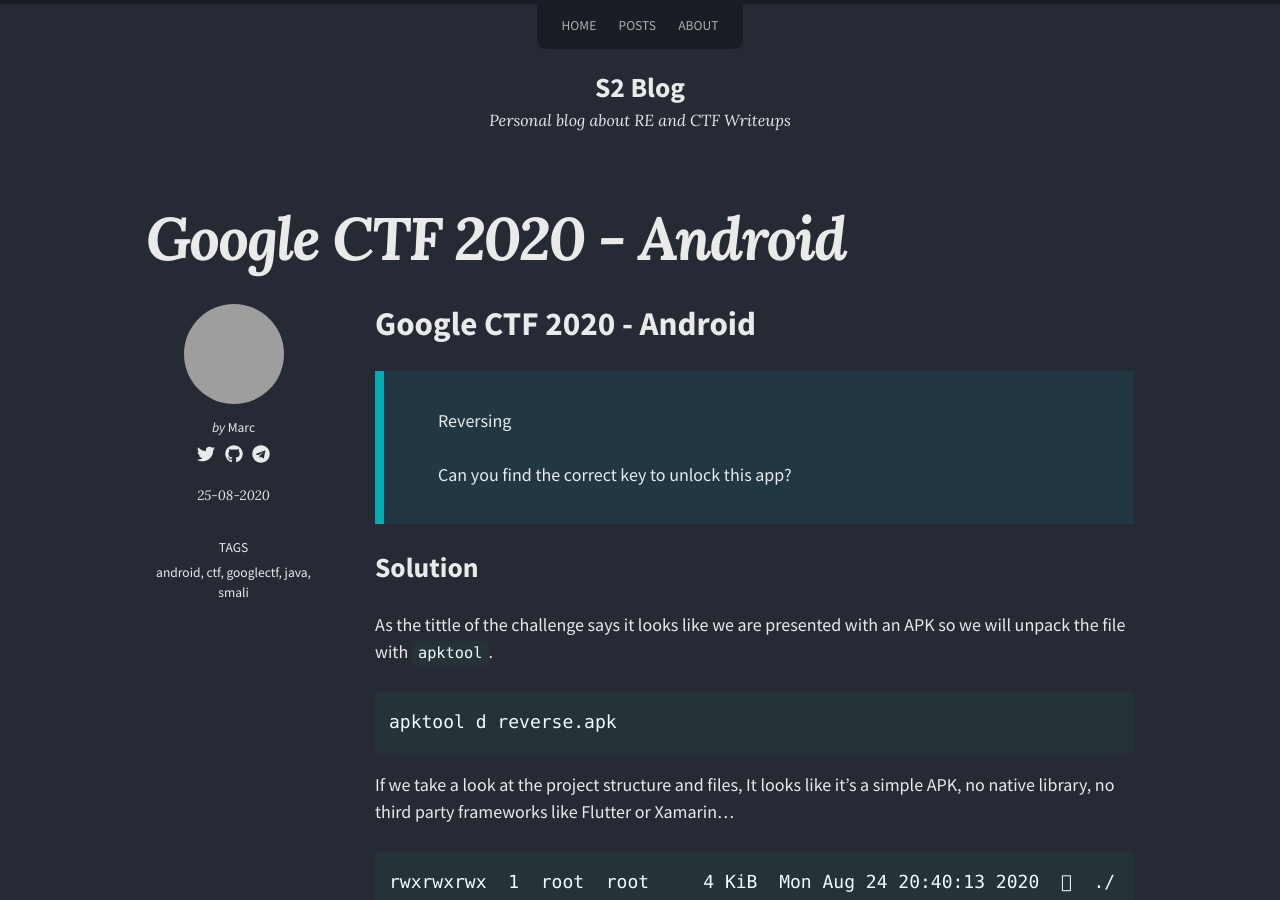
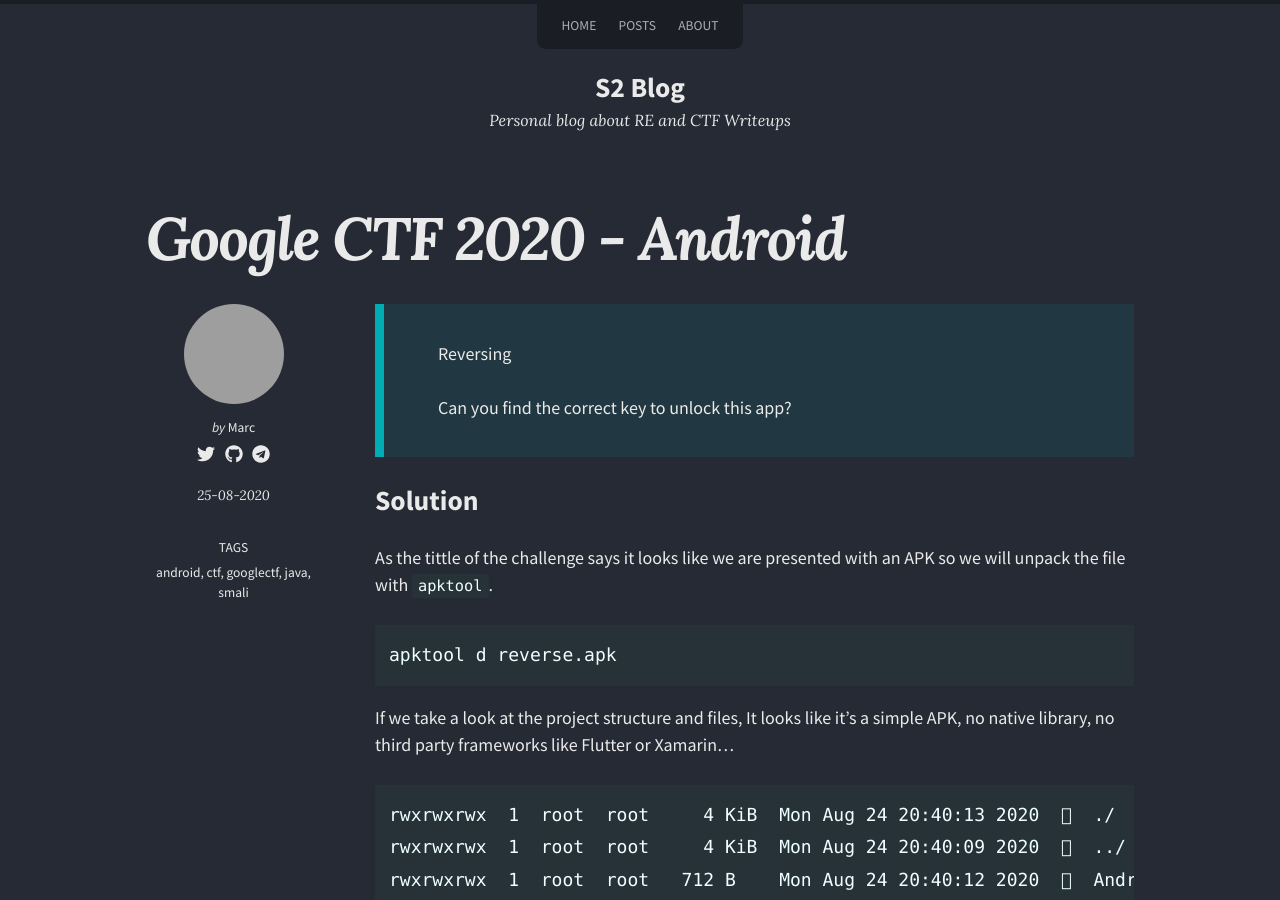
Before and after one commit to sisoma2/sisoma2.github.io, a Jekyll site: the page built from _posts/2020-08-25-googlectf-Android.md, in a window 1280 px wide and 900 px high. Built offline with Jekyll 4.4.1, drawn with Linux system fonts in a browser that asks for light colours; nearby versions of some CDN libraries; grey boxes are pictures that could not be loaded.

Commit message:
Fix post
Fix post

```diff
--- a/_config.yml
+++ b/_config.yml
@@ -44,3 +44,4 @@ defaults:
     values:
       layout: post
       share: false
+      author: sisoma2
--- a/_posts/2020-08-25-googlectf-Android.md
+++ b/_posts/2020-08-25-googlectf-Android.md
@@ -4,8 +4,6 @@ title: Google CTF 2020 - Android
 author: sisoma2
 tags: ctf googlectf android smali java
 ---
-
-# Google CTF 2020 - Android
 
 > Reversing
 >
```
